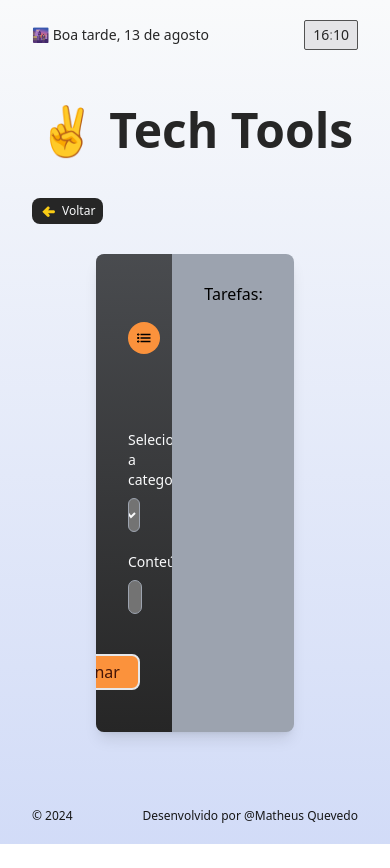
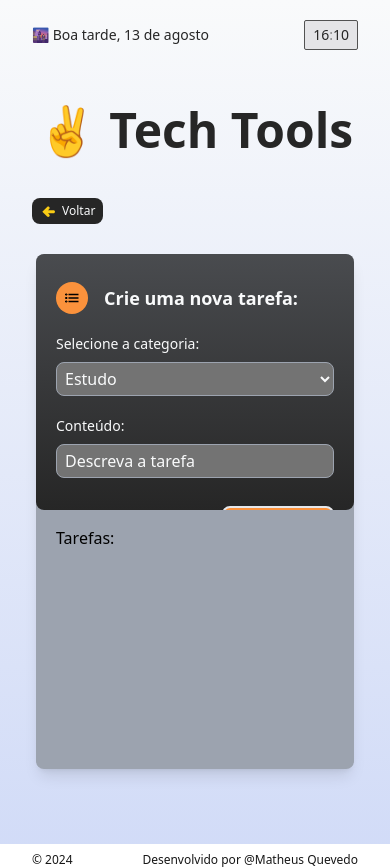
Before and after one commit to mthquevedo/Minhas-ferramentas, a React (Vite) app: page /lista-de-tarefas in a window 390 px wide. Before the commit the page ends 844 px from the top, so only its background shows below. Built offline with nearby package versions, Linux system fonts and the light colour scheme.

Commit message:
Adição: novas configurações de responsividade foram adicionadas

```diff
--- a/src/components/ToDoListContent/index.tsx
+++ b/src/components/ToDoListContent/index.tsx
@@ -40,15 +40,15 @@ export function ToDoListContent() {
         <div className="flex-1">
             <ReturnHomeButton />
 
-            <main className="h-5/6 bg-gray-400 flex justify-between items-start mt-7 shadow-lg rounded-lg mx-16">
+            <main className="h-5/6 bg-gray-400 flex md:flex-col justify-between items-start mt-7 shadow-lg rounded-lg mx-16 md:mx-1">
 
-                <aside className="w-30v h-full bg-gradient-to-t from-neutral-800 to-neutral-800/70 px-8 py-7 rounded-l-lg overflow-hidden">
+                <aside className="w-30v md:w-full h-full md:h-60v bg-gradient-to-t from-neutral-800 to-neutral-800/70 px-8 sm:px-5 py-7 md:pb-1 rounded-l-lg md:rounded-r-lg  overflow-hidden">
                     <form
                         className="flex flex-col justify-center gap-5"
                         onSubmit={handleCreateTask}
                     >
 
-                        <div className="flex items-center gap-4 pb-4">
+                        <div className="flex items-center gap-4 pb-4 sm:pb-0">
                             <span className="bg-orange-400 p-2 rounded-full"><IoListSharp /></span>
                             <h2 className="text-gray-50 font-bold text-lg">Crie uma nova tarefa:</h2>
                         </div>
@@ -76,17 +76,17 @@ export function ToDoListContent() {
                                 className="rounded-lg p-1 pl-2 bg-neutral-500 border border-gray-400 text-gray-50 placeholder:text-gray-50 focus:outline-none" />
                         </div>
 
-                        <div className="self-end pt-3">
+                        <div className="self-end pt-2 md:pt-0">
                             <button
                                 type="submit"
-                                className="bg-orange-400 text-orange-950 rounded-lg p-1 mt-2 font-medium w-28 border-2">
+                                className="bg-orange-400 text-orange-950 rounded-lg p-1 mt-2 sm:text-sm font-medium w-28 border-2">
                                 Adicionar
                             </button>
                         </div>
                     </form>
                 </aside>
 
-                <div className="w-80v h-full px-8 py-7 overflow-y-auto">
+                <div className="w-80v md:w-full h-full px-8 sm:px-5 py-7 md:py-4 overflow-y-auto">
                     <p className="font-medium">Tarefas:</p>
                     {tasks.map(task => {
                         return (
```
